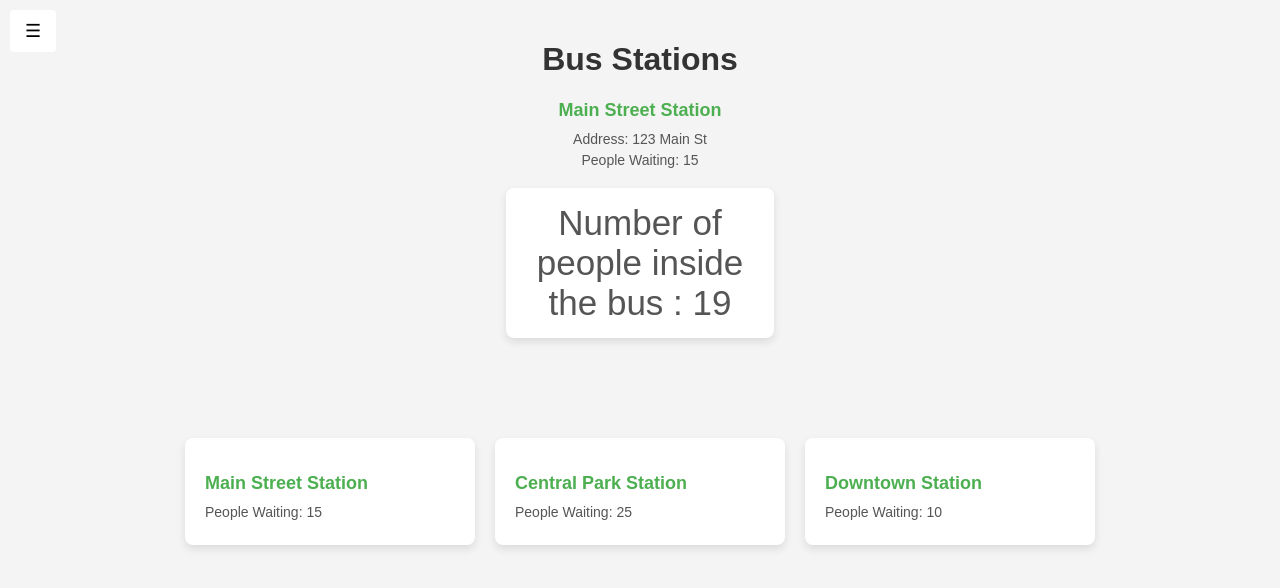
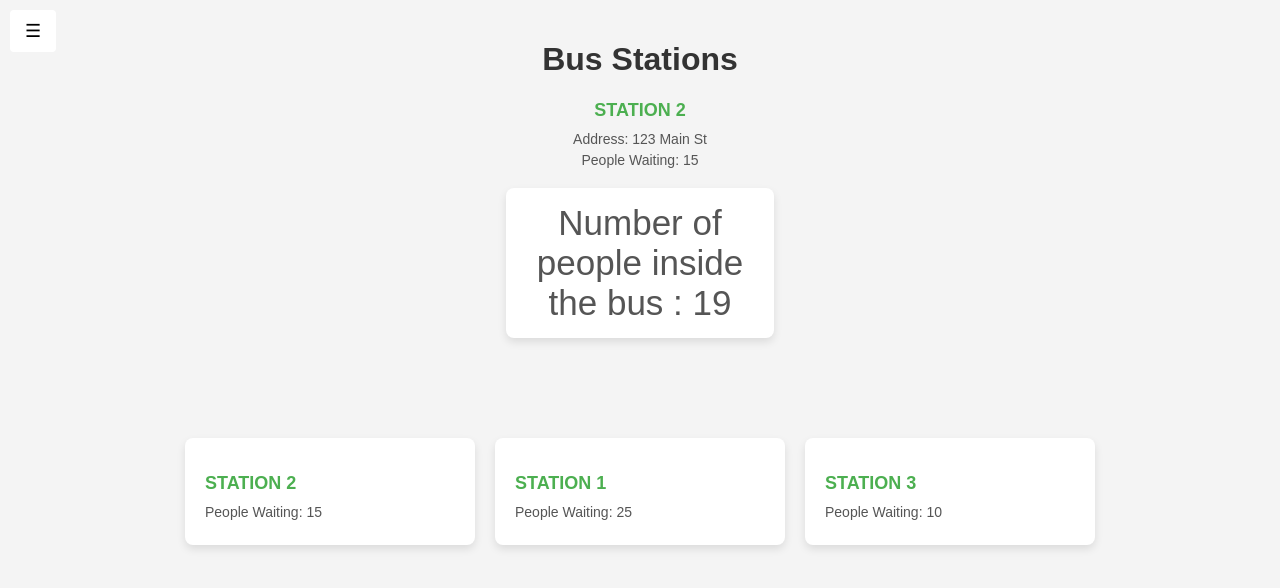
Before and after one commit to wayabali/aicomp, a React (Create React App) app in the folder frontend/: page /Station in a window 1280 px wide. Shown: the top 588 px of the page. Built offline with nearby package versions, Linux system fonts and the light colour scheme.

Commit message:
haji pushi zebi

```diff
--- a/frontend/src/pages/Station.js
+++ b/frontend/src/pages/Station.js
@@ -5,20 +5,20 @@ import BusDetails from '../components/BusDetails';
 function Station() {
   const [stations] = useState([
     {
-      name: 'Main Street Station',
+      name: 'STATION 2',
       address: '123 Main St',
       peopleWaiting: 15,
       max_places : 8
     },
     {
-      name: 'Central Park Station',
-      address: '456 Park Ave',
+      name: 'STATION 1',
+      address: '456 Park ',
       peopleWaiting: 25,
       max_places : 16
     },
     {
-      name: 'Downtown Station',
-      address: '789 Broadway',
+      name: 'STATION 3',
+      address: '789 chikhi',
       peopleWaiting: 10,
       max_places : 4
     },
```
